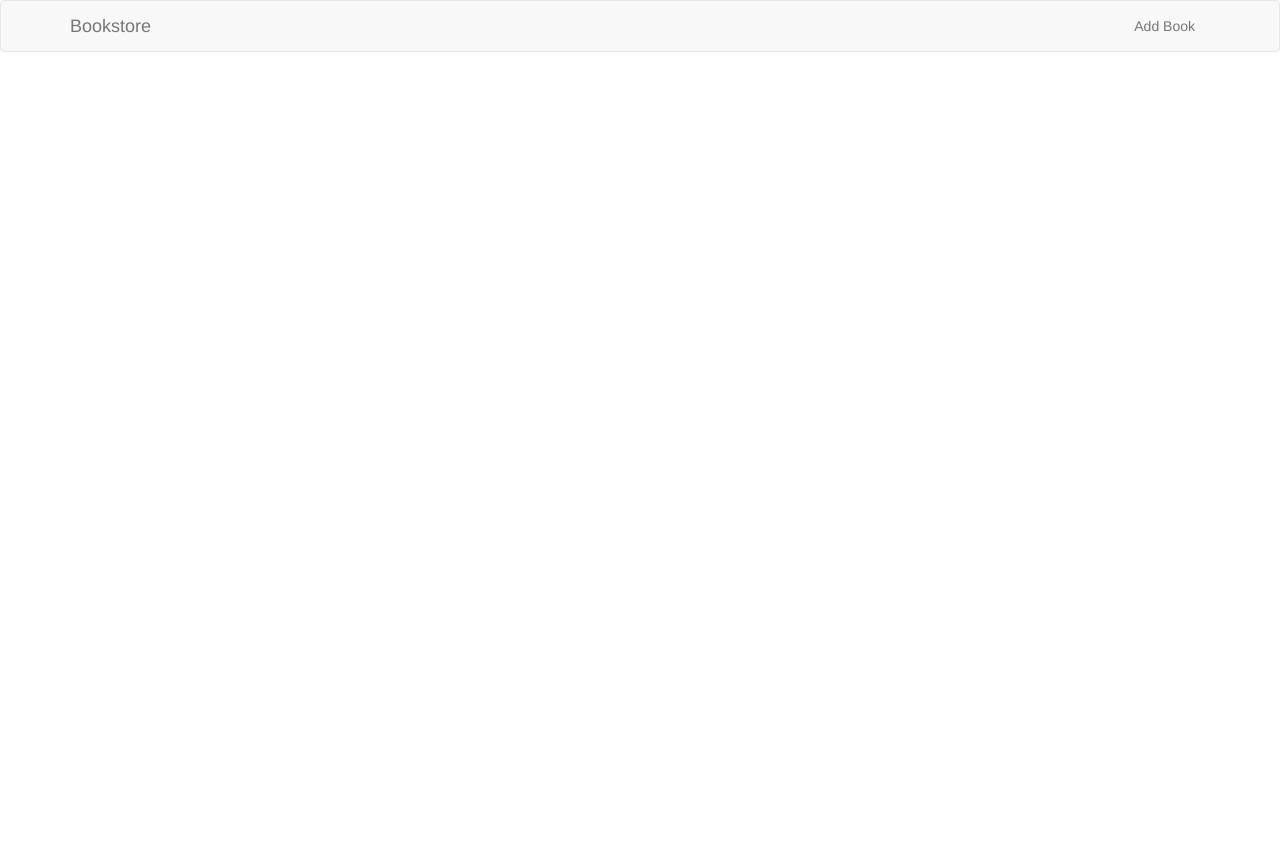
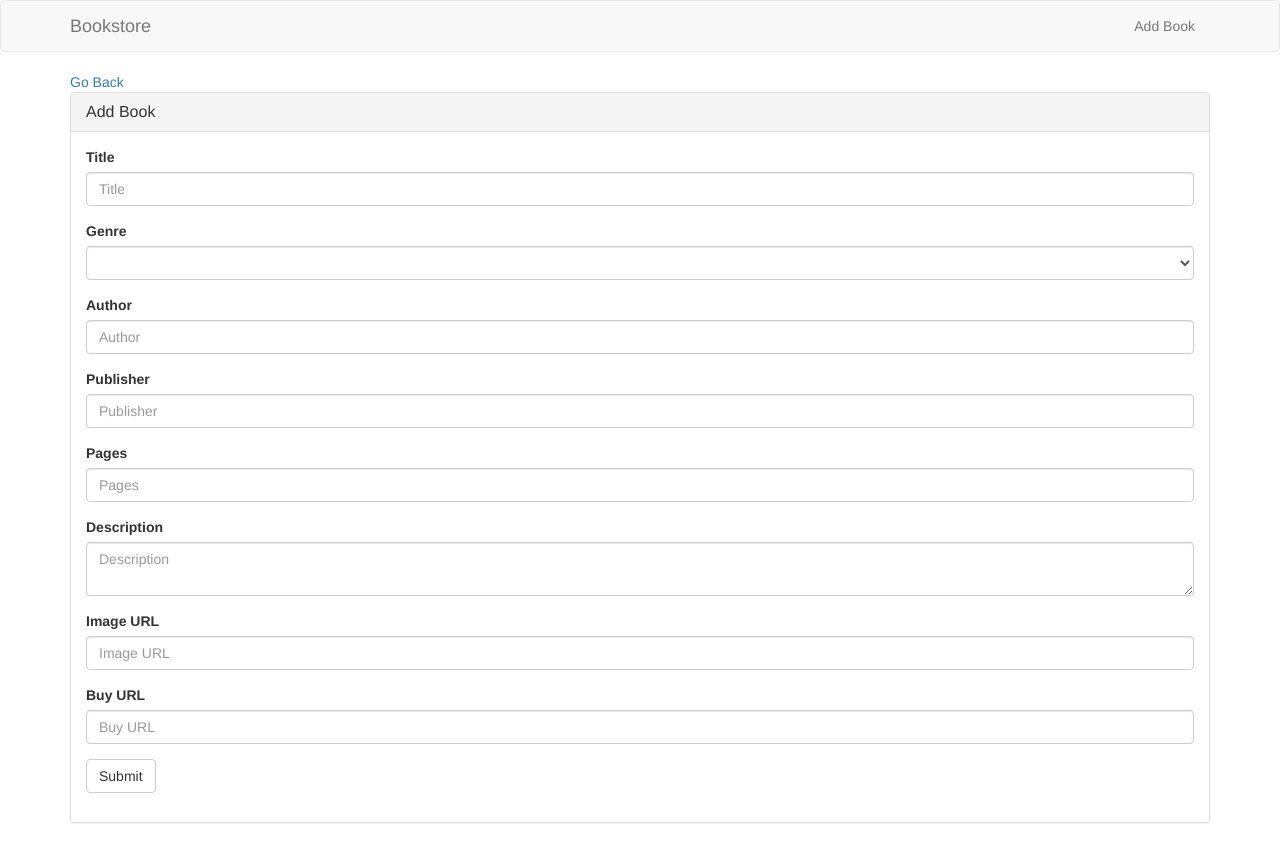
Before and after one commit to yoonsw12/SYBookstore, a website with bundled scripts: page client/index.html at #!/books/add in a window 1280 px wide. Before the commit the page ends 800 px from the top, so only its background shows below. Built offline with nearby package versions, Linux system fonts and the light colour scheme.

Commit message:
add book implemented

```diff
--- a/client/controllers/books.js
+++ b/client/controllers/books.js
@@ -20,4 +20,23 @@ myApp.controller('BooksController', ['$scope', '$http', '$location', '$routePara
 
 	    });
 	}
+
+	$scope.getBook = function(){
+		var id = $routeParams.id
+		$http.get('/api/books/'+id).then(function (response){
+			$scope.book = response.data;
+	    },function (error){
+
+	    });
+	}
+
+	$scope.addBook = function(){
+		console.log($scope.book);
+
+		$http.post('/api/books/', $scope.book).then(function (response){
+			window.location.href='#!/books';
+	    },function (error){
+
+	    });
+	}
 }]);
--- a/client/css/style.css
+++ b/client/css/style.css
@@ -0,0 +1 @@
+img{width:100%;}
--- a/client/index.html
+++ b/client/index.html
@@ -21,7 +21,7 @@
         <div id="navbar" class="collapse navbar-collapse">
           <ul class="nav navbar-nav navbar-right">
           	<!-- Use routes to navigate to this -->
-            <li><a href="#/books/add">Add Book</a></li>
+            <li><a href="#!/books/add">Add Book</a></li>
           </ul>
         </div><!--/.nav-collapse -->
       </div>
--- a/client/views/add_book.html
+++ b/client/views/add_book.html
@@ -0,0 +1,53 @@
+<a href="#!/books">Go Back</a>
+<div class="panel panel-default">
+  <div class="panel-heading">
+    <h3 class="panel-title">Add Book</h3>
+  </div>
+  <div class="panel-body">
+    <div class="row">
+      <div class="col-md-12">
+    	<form ng-submit="addBook()">
+        <div class="form-group">
+          <label>Title</label>
+          <input type="text" class="form-control" ng-model="book.title" placeholder="Title">
+        </div>
+        <div class="form-group">
+          <label>Genre</label>
+          <select ng-model="book.genre" class="form-control">
+            <option value="Suspense">Suspense</option>
+            <option value="Drama">Drama</option>
+            <option value="Romance">Romance</option>
+            <option value="NonFiction">NonFiction</option>
+            <option value="Other">Other</option>
+          </select>
+        </div>
+        <div class="form-group">
+          <label>Author</label>
+          <input type="text" class="form-control" ng-model="book.author" placeholder="Author">
+        </div>
+        <div class="form-group">
+          <label>Publisher</label>
+          <input type="text" class="form-control" ng-model="book.publisher" placeholder="Publisher">
+        </div>
+        <div class="form-group">
+          <label>Pages</label>
+          <input type="text" class="form-control" ng-model="book.pages" placeholder="Pages">
+        </div>
+        <div class="form-group">
+          <label>Description</label>
+          <textarea class="form-control" ng-model="book.description" placeholder="Description"></textarea>
+        </div>
+        <div class="form-group">
+          <label>Image URL</label>
+          <input type="text" class="form-control" ng-model="book.image_url" placeholder="Image URL">
+        </div>
+        <div class="form-group">
+          <label>Buy URL</label>
+          <input type="text" class="form-control" ng-model="book.buy_url" placeholder="Buy URL">
+        </div>
+
+        <button type="submit" class="btn btn-default">Submit</button>
+      </form>
+    </div>
+  </div>
+</div>
```
Also changed, not shown: client/views/book_details.html (+23 -0 lines), client/views/books.html (+4 -3 lines).
